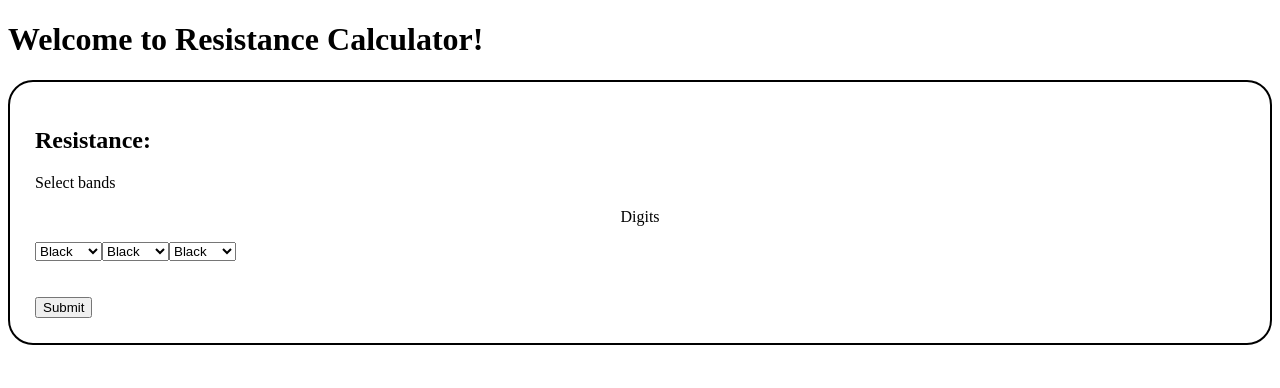
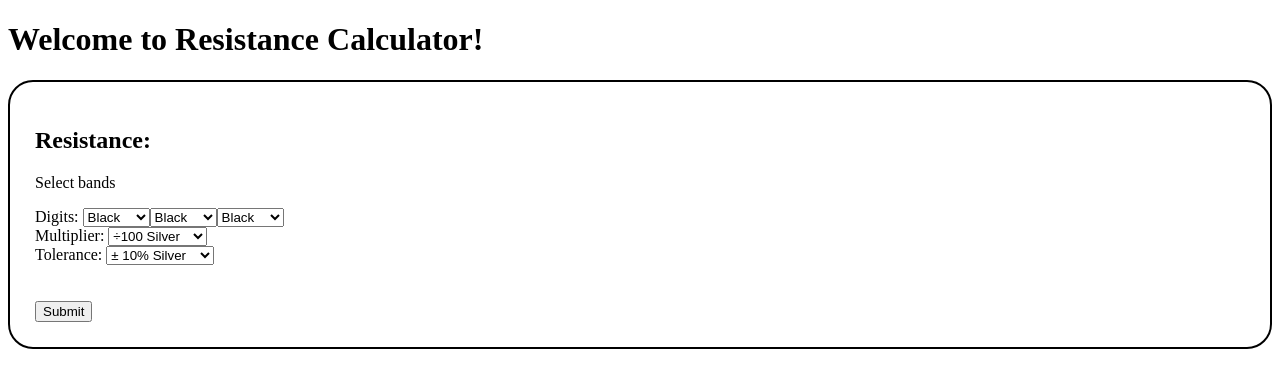
Before and after one commit to jwaynemax/cs6261project4, an Angular app: page / in a window 1280 px wide. Shown: the top 388 px of the page. Built offline with nearby package versions, Linux system fonts and the light colour scheme.

Commit message:
starter form for resistance calc

```diff
--- a/src/app/app.component.css
+++ b/src/app/app.component.css
@@ -4,6 +4,7 @@
   padding: 25px;
 }
 
-.digits-selection > p {
+/* .digits-selection {
+  width: 300px;
   text-align: center;
-}
+} */
--- a/src/app/app.component.html
+++ b/src/app/app.component.html
@@ -9,8 +9,7 @@
   <div class="bands-form">
     <form action="/">
       <div class="digits-selection">
-        <p><label for="digits">Digits</label></p>
-
+        <label for="digits">Digits: </label>
         <select name="band1" id="band1">
           <option value="Black">Black</option>
           <option value="Brown">Brown</option>
@@ -49,9 +48,41 @@
           <option value="Gray">Gray</option>
           <option value="White">White</option>
         </select>
-
       </div>
 
+      <div class="multiplier">
+        <label for="multiplier">Multiplier: </label>
+        <select class="multiplier">
+          <option class="black" value="x1">x1 Black</option>
+          <option class="brown" value="x10">x10 Brown</option>
+          <option class="red" value="x100">x100 Red</option>
+          <option class="orange" value="x1k">x1k Orange</option>
+          <option class="yellow" value="x10k">x10k Yellow</option>
+          <option class="green" value="x100k">x100k Green</option>
+          <option class="blue" value="x1M">x1M Blue</option>
+          <option class="purple" value="x10M">x10M Violet</option>
+          <option class="grey" value="x100M">x100M Gray</option>
+          <option class="white" value="x1G">x1G White</option>
+          <option class="gold" value="÷10">÷10 Gold</option>
+          <option class="silver" value="÷100" selected="">÷100 Silver</option>
+        </select>
+      </div>
+
+      <div class="tolerance">
+        <label for="tolerance">Tolerance: </label>
+        <select class="tolerance">
+          <option class="brown" value="± 1%">± 1% Brown</option>
+          <option class="red" value="± 2%">± 2% Red</option>
+          <option class="orange" value="± 3%">± 3% Orange</option>
+          <option class="yellow" value="± 4%">± 4% Yellow</option>
+          <option class="green" value="± 0.5%">± 0.5% Green</option>
+          <option class="blue" value="± 0.25%">± 0.25% Blue</option>
+          <option class="purple" value="± 0.10%">± 0.10% Violet</option>
+          <option class="grey" value="± 0.05%">± 0.05% Gray</option>
+          <option class="gold" value="± 5%">± 5% Gold</option>
+          <option class="silver" value="± 10%" selected="">± 10% Silver</option>
+        </select>
+      </div>
 
       <br><br>
       <input type="submit" value="Submit">
```
